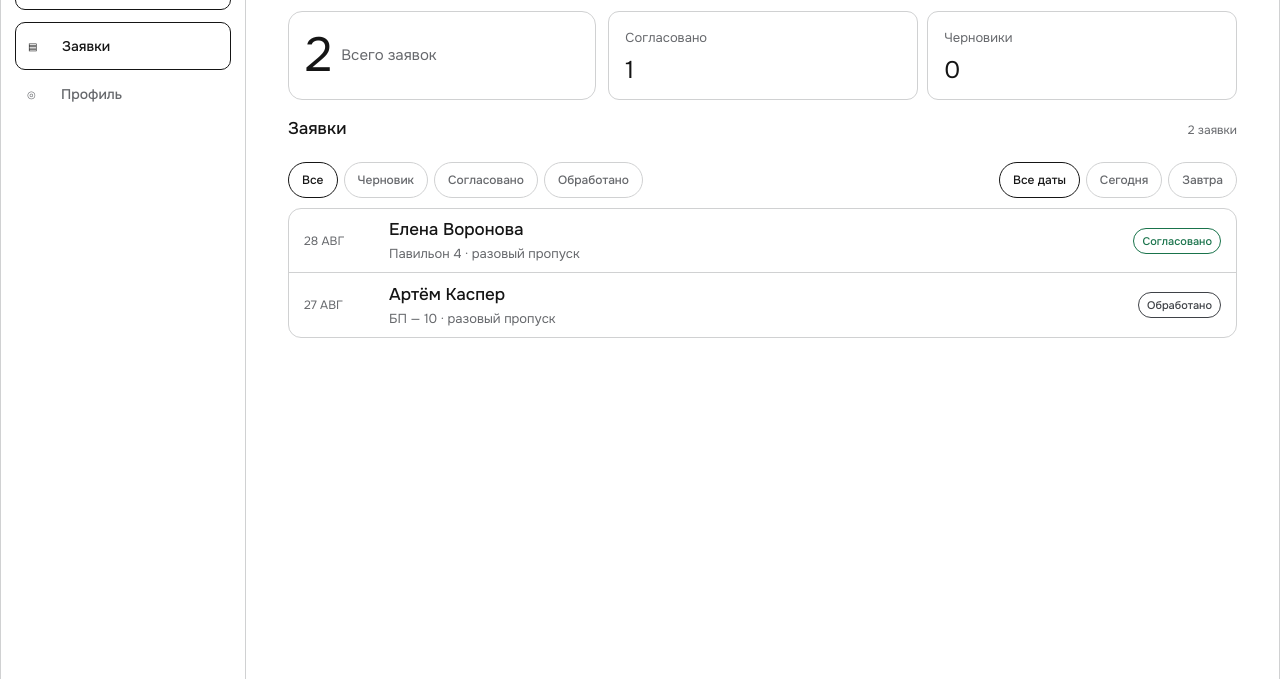
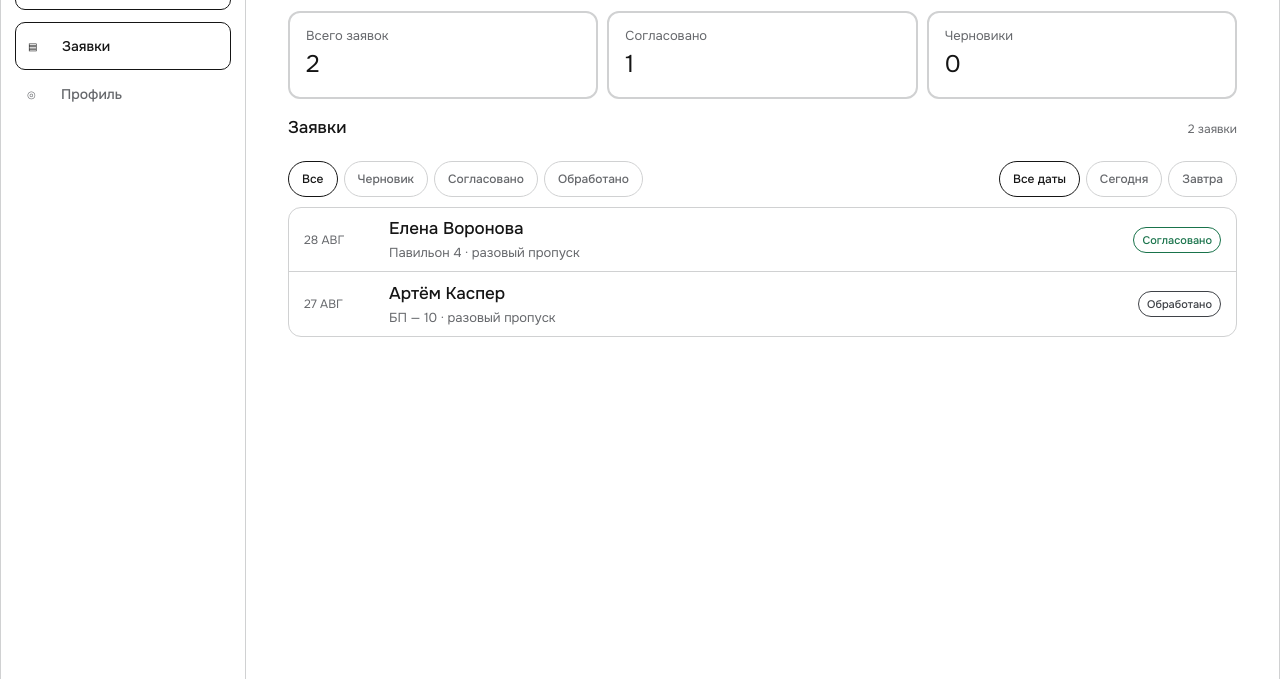
Before and after one commit to naztutnet/chesnikova-pass, a website: page index.html in a window 1280 px wide. Shown: the part 121-800 px from the top of the page. Drawn offline with Linux system fonts and the light colour scheme.

Commit message:
Unify dashboard stat cards

```diff
--- a/app.js
+++ b/app.js
@@ -185,8 +185,11 @@ function renderHome() {
       <header class="dashboard-head">
         <div><h1>Заявки</h1><span>${escapeHtml(formatToday())}</span></div>
       </header>
-      <div class="big-stat"><strong>${requests.length}</strong><span>Всего заявок</span></div>
-      <div class="stat-grid"><article><span>Согласовано</span><b>${agreed}</b></article><article><span>Черновики</span><b>${drafts}</b></article></div>
+      <div class="dashboard-stats" aria-label="Сводка по заявкам">
+        <article><span>Всего заявок</span><b>${requests.length}</b></article>
+        <article><span>Согласовано</span><b>${agreed}</b></article>
+        <article><span>Черновики</span><b>${drafts}</b></article>
+      </div>
       <section class="requests-section">
         <div class="section-title"><h2>Заявки</h2><span>${requestCountLabel(filtered.length)}</span></div>
         <div class="request-filters">
--- a/index.html
+++ b/index.html
@@ -9,7 +9,7 @@
     <link rel="preconnect" href="https://fonts.googleapis.com" />
     <link rel="preconnect" href="https://fonts.gstatic.com" crossorigin />
     <link href="https://fonts.googleapis.com/css2?family=Onest:wght@400;500&display=swap" rel="stylesheet" />
-    <link rel="stylesheet" href="./styles.css?v=14" />
+    <link rel="stylesheet" href="./styles.css?v=15" />
   </head>
   <body>
     <div class="app-shell">
@@ -37,6 +37,6 @@
     </div>
 
     <div class="toast" id="toast" role="status" aria-live="polite"></div>
-    <script type="module" src="./app.js?v=6"></script>
+    <script type="module" src="./app.js?v=7"></script>
   </body>
 </html>
--- a/styles.css
+++ b/styles.css
@@ -68,13 +68,11 @@ body[data-screen="text-preview"] main { padding-bottom: calc(28px + var(--safe-b
 .dashboard-head h1 { margin: 0; font-size: 32px; font-weight: 760; line-height: 1; letter-spacing: -.045em; }
 .dashboard-head > div > span { display: block; margin-top: 5px; color: var(--muted); font-size: 11px; }
 
-.big-stat { display: flex; align-items: end; gap: 12px; margin-top: 22px; padding: 0 2px 15px; border-bottom: 1px solid var(--line); }
-.big-stat strong { font-size: 40px; line-height: .82; letter-spacing: -.06em; }
-.big-stat span { color: var(--muted); font-size: 12px; line-height: 1.35; }
-.stat-grid { display: grid; grid-template-columns: 1fr 1fr; gap: 9px; margin-top: 11px; }
-.stat-grid article { min-height: 66px; padding: 11px 12px; border-radius: 11px; background: var(--soft); }
-.stat-grid span { color: var(--muted); font-size: 10px; }
-.stat-grid b { display: block; margin-top: 8px; font-size: 22px; }
+.dashboard-stats { display: grid; grid-template-columns: 1fr 1fr; gap: 9px; margin-top: 22px; }
+.dashboard-stats article { min-height: 76px; padding: 12px 14px; border: 2px solid var(--line); border-radius: 12px; background: var(--surface); }
+.dashboard-stats article:first-child { grid-column: 1 / -1; }
+.dashboard-stats span { display: block; color: var(--muted); font-size: 12px; }
+.dashboard-stats b { display: block; margin-top: 8px; font-size: 24px; line-height: 1; }
 .primary-action { width: 100%; min-height: 48px; margin-top: 9px; border: 0; border-radius: 11px; color: white; background: var(--ink); font-weight: 800; cursor: pointer; }
 .primary-action span { margin-right: 4px; color: var(--accent); font-size: 19px; }
 
@@ -306,7 +304,7 @@ input:focus, textarea:focus { border-color: var(--accent); background: white; bo
 
 @media (max-width: 380px) {
   .wizard-head h1, .help-screen h1, .result-screen h1, .new-request-screen h1, .profile-screen > h1, .free-text-screen h1, .parse-preview-screen h1 { font-size: 33px; }
-  .big-stat strong { font-size: 38px; }
+  .dashboard-stats b { font-size: 23px; }
   .workflow-nav button { gap: 5px; }
   .workflow-nav button b { font-size: 9px; }
 }
@@ -419,23 +417,10 @@ input:focus, textarea:focus { border-color: var(--accent); background: white; bo
   .dashboard-head { grid-column: 1 / -1; margin-bottom: 2px; }
   .dashboard-head h1 { font-size: 42px; }
   .dashboard-head > div > span { font-size: 12px; }
-  .big-stat {
-    grid-column: 1;
-    grid-row: 2;
-    min-height: 88px;
-    margin-top: 0;
-    padding: 16px 18px;
-    border: 0;
-    border-radius: 14px;
-    color: white;
-    background: var(--shell);
-  }
-  .big-stat strong { font-size: 50px; }
-  .big-stat span { color: #a7aaae; font-size: 13px; }
-  .stat-grid { grid-column: 2 / 4; grid-row: 2; margin-top: 0; }
-  .stat-grid article { min-height: 88px; padding: 14px 16px; }
-  .stat-grid span { font-size: 11px; }
-  .stat-grid b { font-size: 24px; }
+  .dashboard-stats { grid-column: 1 / -1; grid-row: 2; grid-template-columns: repeat(3, minmax(0, 1fr)); margin-top: 0; }
+  .dashboard-stats article, .dashboard-stats article:first-child { grid-column: auto; min-height: 88px; padding: 14px 16px; }
+  .dashboard-stats span { font-size: 11px; }
+  .dashboard-stats b { font-size: 24px; }
   .primary-action { grid-column: 1 / -1; grid-row: 4; margin-top: 0; }
   .requests-section { grid-column: 1 / -1; grid-row: 3; margin-top: 6px; }
   .section-title { min-height: 34px; }
@@ -539,12 +524,9 @@ main { border-radius: 0; background: #ffffff; }
 .overline { font-size: 11px; }
 .dashboard-head h1 { font-size: 32px; font-weight: 500; }
 .dashboard-head > div > span { font-size: 13px; }
-.big-stat { border-bottom-color: var(--line); }
-.big-stat strong { font-size: 43px; font-weight: 400 !important; }
-.big-stat span { font-size: 14px; }
-.stat-grid article { border: 1px solid var(--line); background: #ffffff; }
-.stat-grid span { font-size: 12px; }
-.stat-grid b { font-size: 24px; font-weight: 400 !important; }
+.dashboard-stats article { border-color: var(--line); background: #ffffff; }
+.dashboard-stats span { font-size: 12px; }
+.dashboard-stats b { font-size: 24px; font-weight: 400 !important; }
 
 .primary-action,
 .button-primary {
@@ -678,18 +660,9 @@ input, textarea { min-height: 50px; border-color: var(--line); background: #ffff
   .tab-create, .tab-create.active { color: var(--ink); background: #ffffff; }
   .dashboard { grid-template-columns: repeat(3, minmax(0, 1fr)); grid-template-rows: auto auto auto; gap: 12px; }
   .dashboard-head h1 { font-size: 38px; }
-  .big-stat {
-    align-items: center;
-    min-height: 88px;
-    padding: 12px 16px;
-    border: 1px solid var(--line);
-    color: var(--ink);
-    background: #ffffff;
-  }
-  .big-stat strong { font-size: 48px; }
-  .big-stat span { color: var(--muted); font-size: 15px; }
-  .stat-grid article { min-height: 88px; }
-  .stat-grid span { font-size: 13px; }
+  .dashboard-stats { grid-template-columns: repeat(3, minmax(0, 1fr)); }
+  .dashboard-stats article, .dashboard-stats article:first-child { grid-column: auto; min-height: 88px; padding: 14px 16px; }
+  .dashboard-stats span { font-size: 13px; }
   .requests-section { grid-column: 1 / -1; grid-row: 3; }
   .request-filters { min-height: 36px; }
   .filter-chip { min-height: 36px; padding: 0 13px; font-size: 12px; }
```
